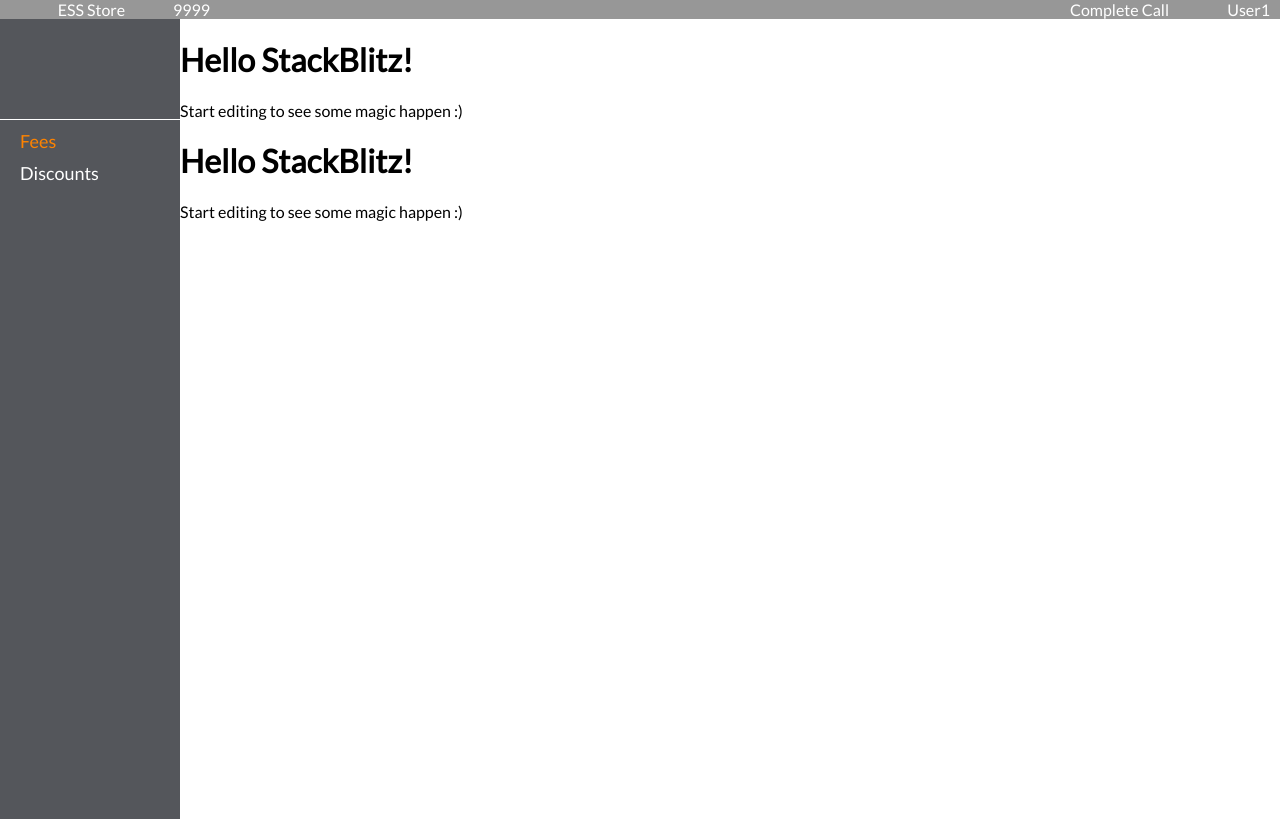
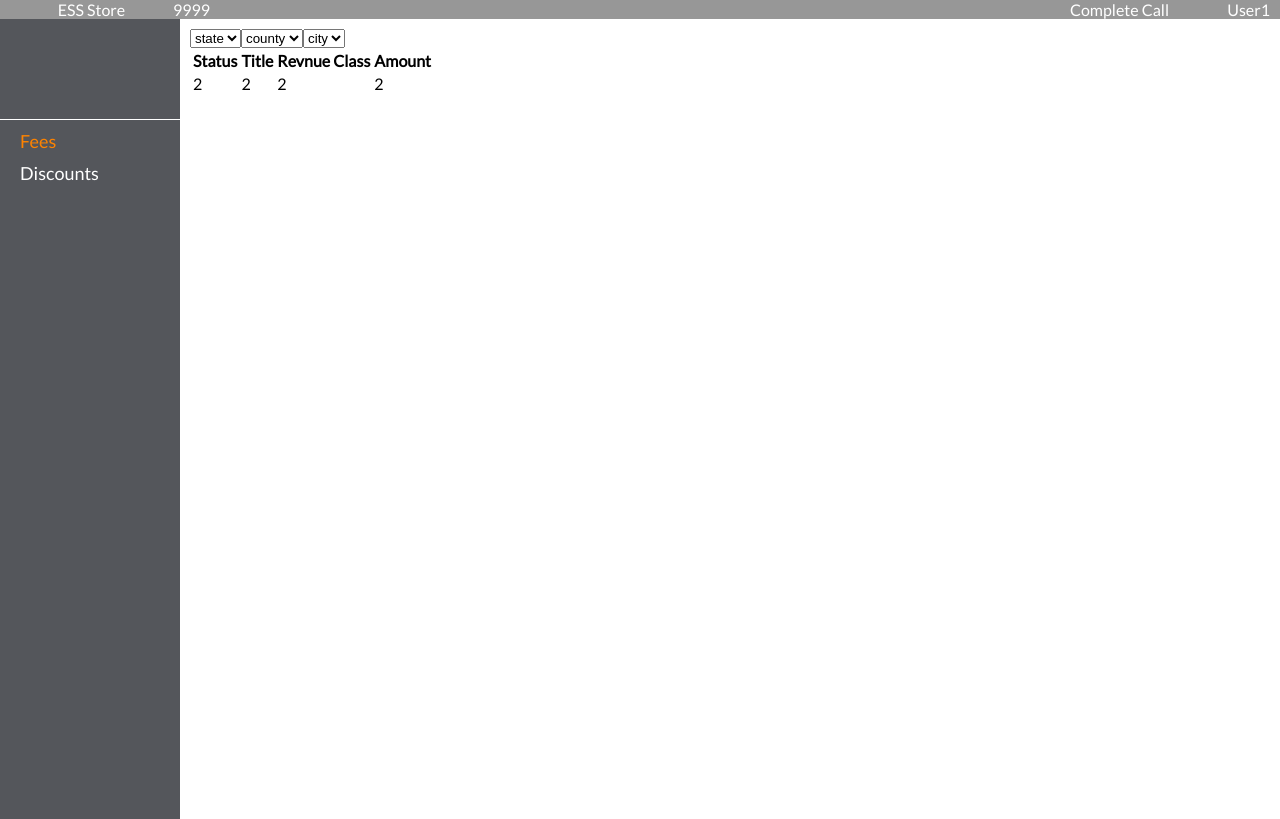
Before and after one commit to lgonzalez-extraspace/tax-interview, a React (Create React App) app: page / in a window 1280 px wide. Built offline with nearby package versions, Linux system fonts and the light colour scheme.

Commit message:
1 file modified, 4 added, 3 deleted

```diff
--- a/FeeFilters.tsx
+++ /dev/null
@@ -1,11 +0,0 @@
-import * as React from 'react';
-import './styles/style.css';
-
-export default function FeeFilters() {
-  return (
-    <div>
-      <h1>Hello StackBlitz!</h1>
-      <p>Start editing to see some magic happen :)</p>
-    </div>
-  );
-}
--- a/FeeManager.tsx
+++ /dev/null
@@ -1,13 +0,0 @@
-import * as React from 'react';
-import FeeFilters from './FeeFilters';
-import FeeTable from './FeeTable';
-import './styles/style.css';
-
-export default function FeeManager() {
-  return (
-    <div>
-      <FeeFilters></FeeFilters>
-      <FeeTable></FeeTable>
-    </div>
-  );
-}
--- a/FeeTable.tsx
+++ /dev/null
@@ -1,11 +0,0 @@
-import * as React from 'react';
-import './styles/style.css';
-
-export default function FeeTable() {
-  return (
-    <div>
-      <h1>Hello StackBlitz!</h1>
-      <p>Start editing to see some magic happen :)</p>
-    </div>
-  );
-}
--- a/Layout.tsx
+++ b/Layout.tsx
@@ -1,5 +1,5 @@
 import * as React from 'react';
-import FeeManager from './FeeManager';
+import TaxManager from './TaxManager';
 import Header from './Header';
 import NavBar from './NavBar';
 import './styles/layout.css';
@@ -11,7 +11,7 @@ export default function Layout() {
       <Header></Header>
       <div className="layout-body">
         <NavBar></NavBar>
-        <FeeManager></FeeManager>
+        <TaxManager></TaxManager>
       </div>
     </div>
   );
--- /dev/null
+++ b/TaxFilters.tsx
@@ -0,0 +1,18 @@
+import * as React from 'react';
+import './styles/style.css';
+
+export default function FeeFilters() {
+  return (
+    <div>
+      <select>
+        <option>state</option>
+      </select>
+      <select>
+        <option>county</option>
+      </select>
+      <select>
+        <option>city</option>
+      </select>
+    </div>
+  );
+}
--- /dev/null
+++ b/TaxManager.tsx
@@ -0,0 +1,14 @@
+import * as React from 'react';
+import TaxFilters from './TaxFilters';
+import TaxTable from './TaxTable';
+import './styles/style.css';
+import './styles/tax-manager.css';
+
+export default function TaxManager() {
+  return (
+    <div className="tax-manager">
+      <TaxFilters></TaxFilters>
+      <TaxTable></TaxTable>
+    </div>
+  );
+}
--- /dev/null
+++ b/TaxTable.tsx
@@ -0,0 +1,25 @@
+import * as React from 'react';
+import './styles/style.css';
+
+export default function TaxTable() {
+  return (
+    <div className="tax-table">
+      <table>
+        <thead>
+          <th>Status</th>
+          <th>Title</th>
+          <th>Revnue Class</th>
+          <th>Amount</th>
+        </thead>
+        <tbody>
+          <tr>
+            <td>2</td>
+            <td>2</td>
+            <td>2</td>
+            <td>2</td>
+          </tr>
+        </tbody>
+      </table>
+    </div>
+  );
+}
--- /dev/null
+++ b/styles/tax-manager.css
@@ -0,0 +1,3 @@
+.tax-manager {
+  padding: 10px;
+}
```
